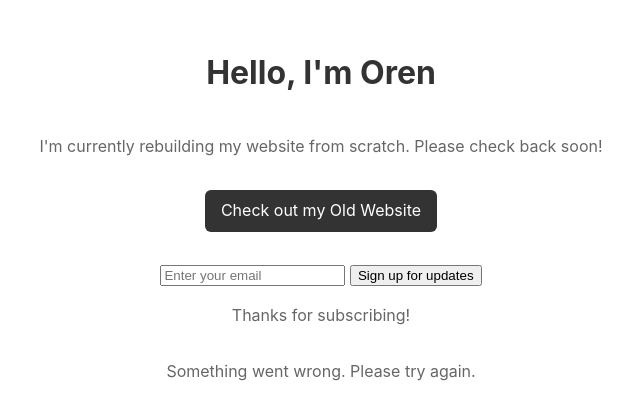
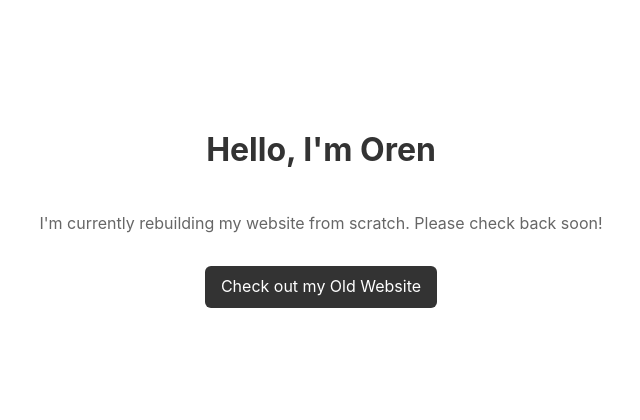
Before and after one commit to orenpajela/orenpajelawebsite, a website: page index.html in a window 1280 px wide. Shown: the part 200-620 px from the top of the page, without its empty margins (319-959 px from the left). Drawn offline with Linux system fonts and the light colour scheme.

Commit message:
Update index.html

```diff
--- a/index.html
+++ b/index.html
@@ -48,13 +48,6 @@
     <p>I'm currently rebuilding my website from scratch. Please check back soon!</p>
     <a href="index-old.html" class="button">Check out my Old Website</a>
 
-    <form class="email-form" id="emailForm">
-        <input type="email" class="email-input" placeholder="Enter your email" required>
-        <button type="submit" class="submit-button">Sign up for updates</button>
-        <p class="success-message" id="successMessage">Thanks for subscribing!</p>
-        <p class="error-message" id="errorMessage">Something went wrong. Please try again.</p>
-    </form>
-
     <script>
         document.getElementById('emailForm').addEventListener('submit', async (e) => {
             e.preventDefault();
```
